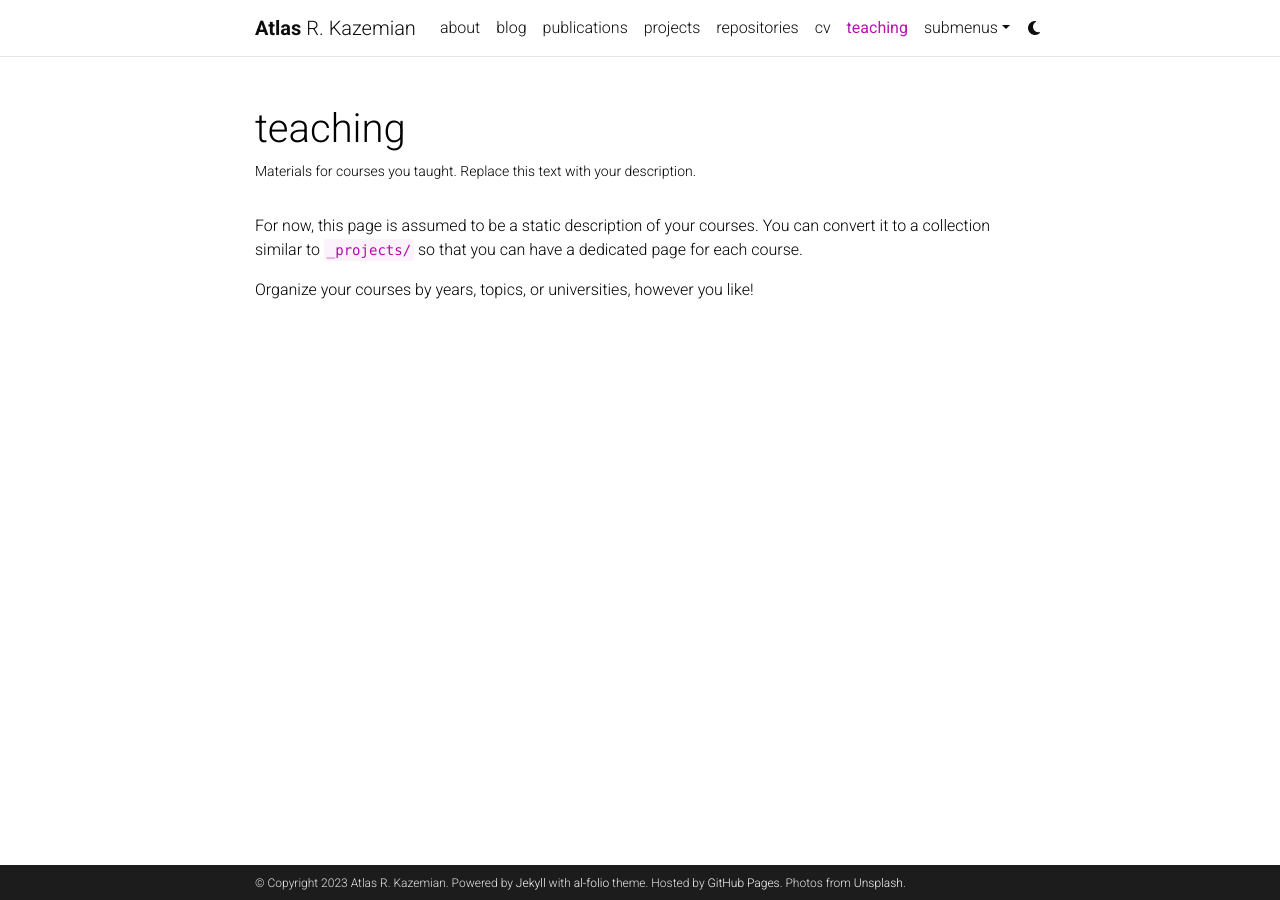
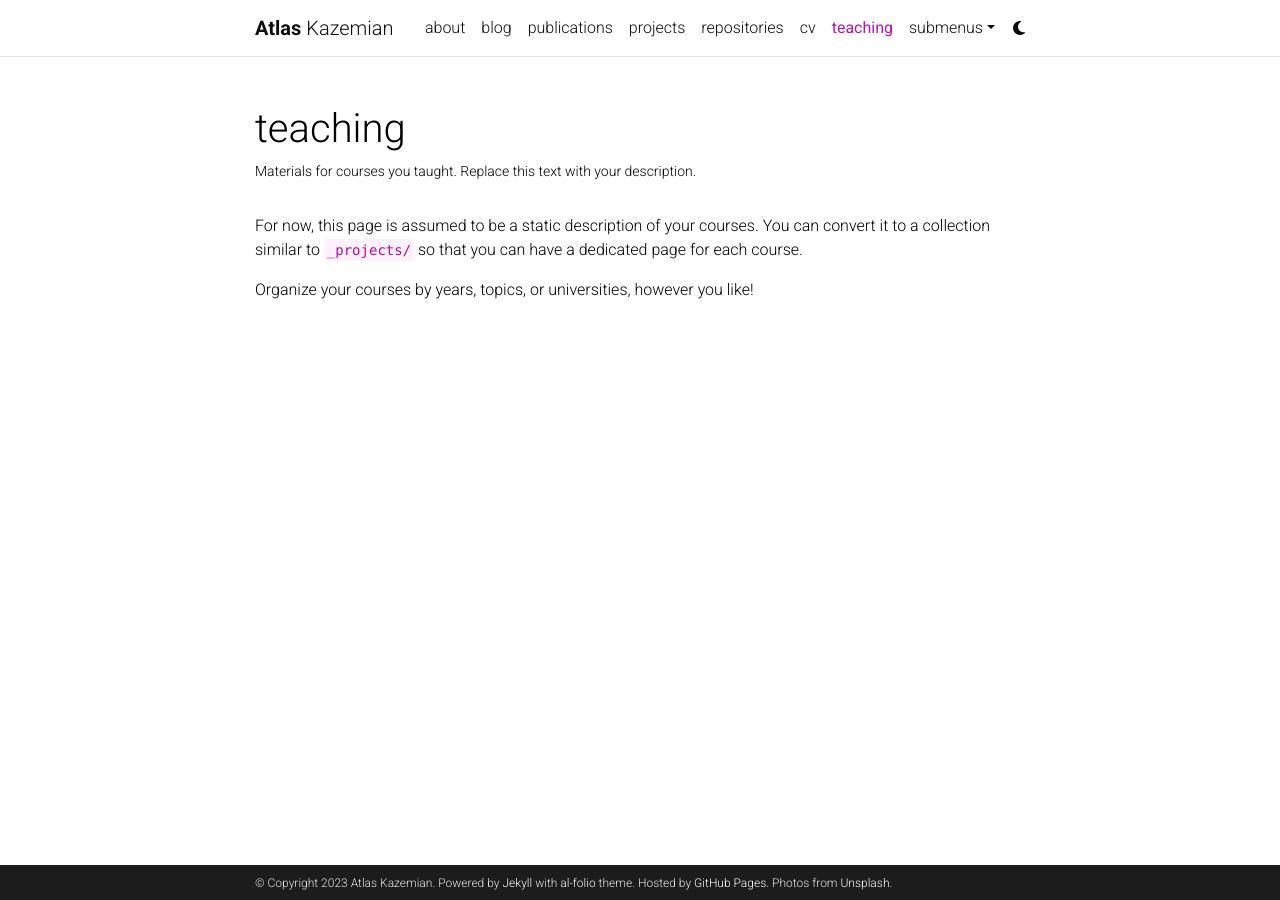
Before and after one commit to akazemian/personal_profile, a Jekyll site: the page built from _pages/teaching.md, in a window 1280 px wide. Built offline with Jekyll 4.4.1, drawn with Linux system fonts in a browser that asks for light colours; comment, search, counter and statistics services are not loaded; a style sheet for code colours, icons or effects is not loaded.

Commit message:
Update _config.yml

```diff
--- a/_config.yml
+++ b/_config.yml
@@ -4,7 +4,7 @@
 
 title: blank # the website title (if blank, full name will be used instead)
 first_name: Atlas
-middle_name: R.
+middle_name:
 last_name: Kazemian
 email: you@example.com
 description: > # the ">" symbol means to ignore newlines until "footer_text:"
@@ -18,8 +18,8 @@
 lang: en # the language of your site (for example: en, fr, cn, ru, etc.)
 icon: ⚛️  # the emoji used as the favicon (alternatively, provide image name in /assets/img/)
 
-url: https://alshedivat.github.io # the base hostname & protocol for your site
-baseurl: /al-folio # the subpath of your site, e.g. /blog/
+url: https://akazemian.github.io # the base hostname & protocol for your site
+baseurl: /personal_profile # the subpath of your site, e.g. /blog/
 last_updated: false # set to true if you want to display last updated in the footer
 impressum_path:  # set to path to include impressum link in the footer, use the same path as permalink in a page, helps to conform with EU GDPR
 
@@ -177,12 +177,12 @@
     permalink: /projects/:path/
 
 announcements:
-  enabled: true
+  enabled: false
   scrollable: true # adds a vertical scroll bar if there are more than 3 news items
   limit: 5 # leave blank to include all the news in the `_news` folder
 
 latest_posts:
-  enabled: true
+  enabled: false
   scrollable: true # adds a vertical scroll bar if there are more than 3 new posts items
   limit: 3 # leave blank to include all the blog posts
 
```
